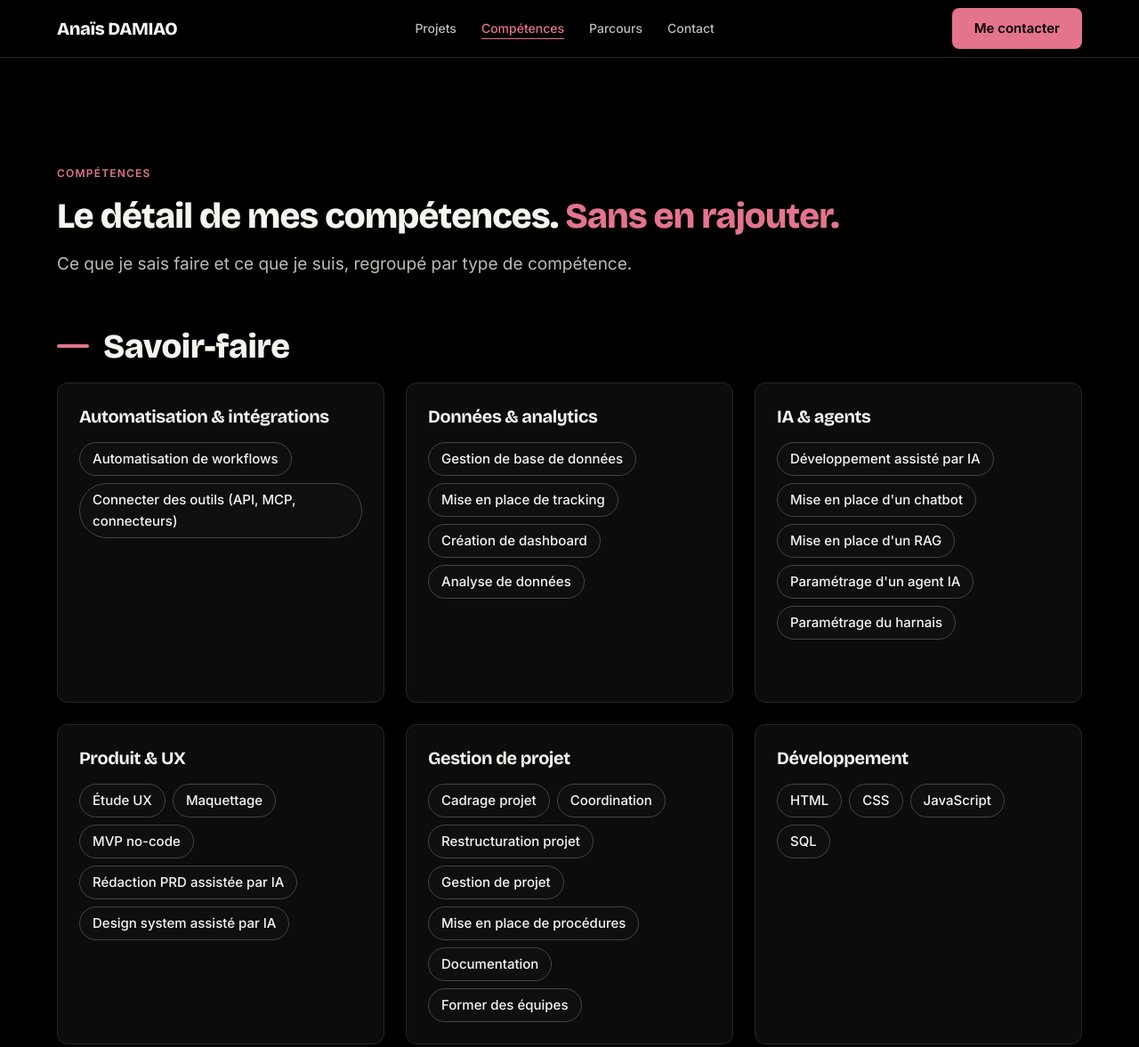
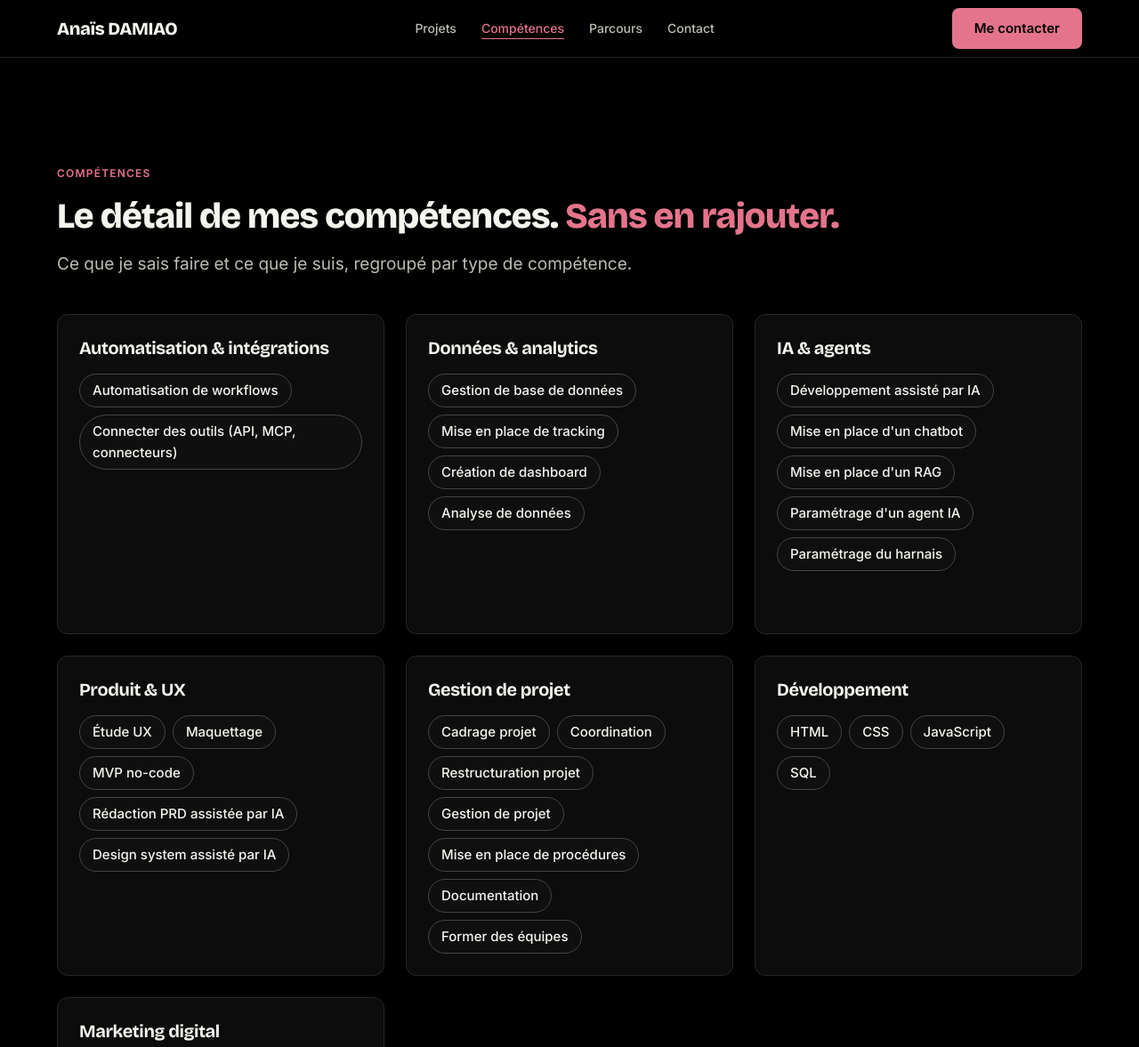
Before and after one commit to damiaoanais/Portfolio, a plain HTML site: page competences.html in a window 1280 px wide. Shown: the top 1177 px of the page at 89% size. Drawn offline with nearby package versions, Linux system fonts and the light colour scheme.

Commit message:
Compétences : retrait du titre Savoir-faire
Co-Authored-By: Claude Sonnet 5.5 <noreply@anthropic.com>
Claude-Session: https://claude.ai/code/session_01VqSY3LTKig35ZfaYQQBsT3

```diff
--- a/competences.html
+++ b/competences.html
@@ -304,8 +304,7 @@
         <p class="eyebrow">Compétences</p>
         <h2>Le détail de mes compétences. <span class="hl">Sans en rajouter.</span></h2>
         <p class="lead">Ce que je sais faire et ce que je suis, regroupé par type de compétence.</p>
-        <h3 class="sub" style="margin-top: 56px;">Savoir-faire</h3>
-        <div class="grid grid-3 equal" style="margin-top: 20px;">
+        <div class="grid grid-3 equal" style="margin-top: 40px;">
           <article class="card">
             <h3>Automatisation &amp; intégrations</h3>
             <ul class="chips"><li>Automatisation de workflows</li><li>Connecter des outils (API, MCP, connecteurs)</li></ul>
```
